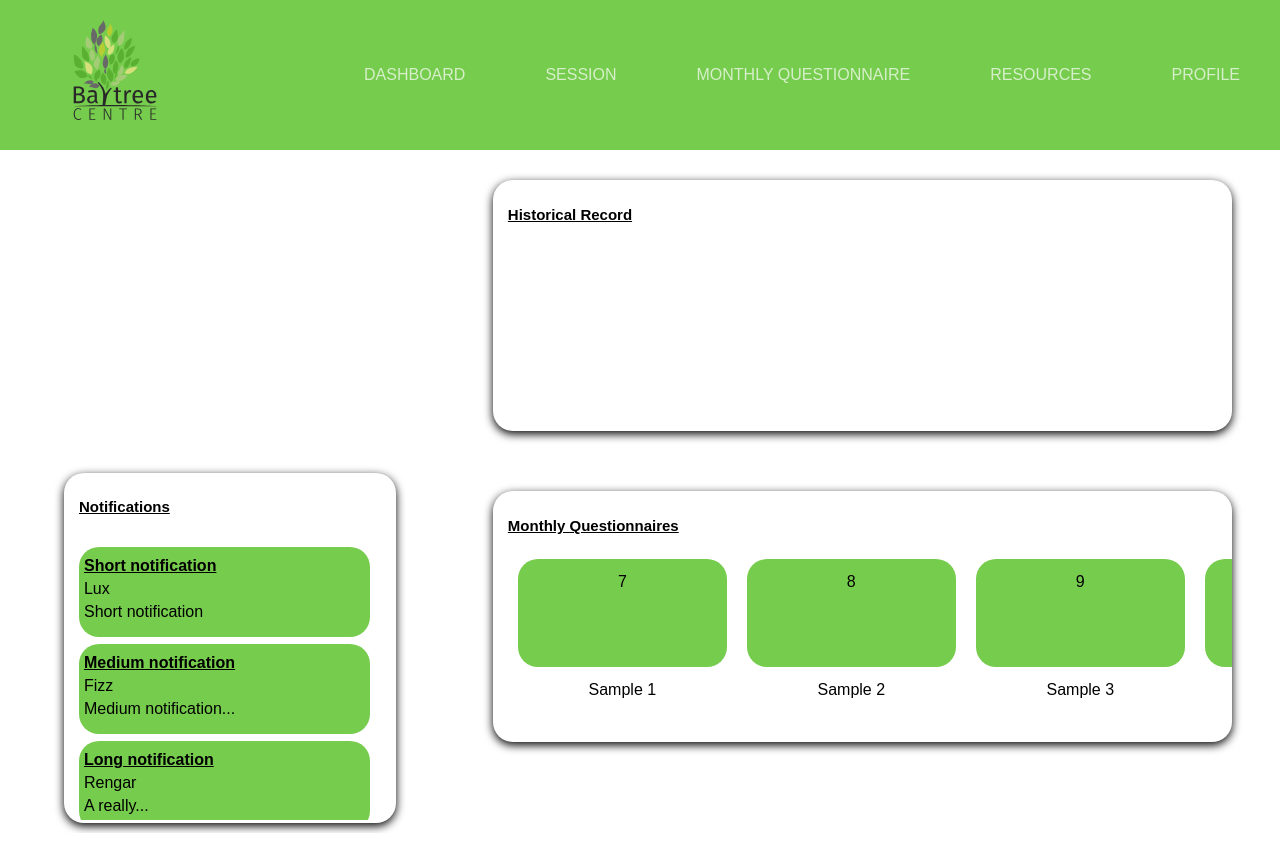
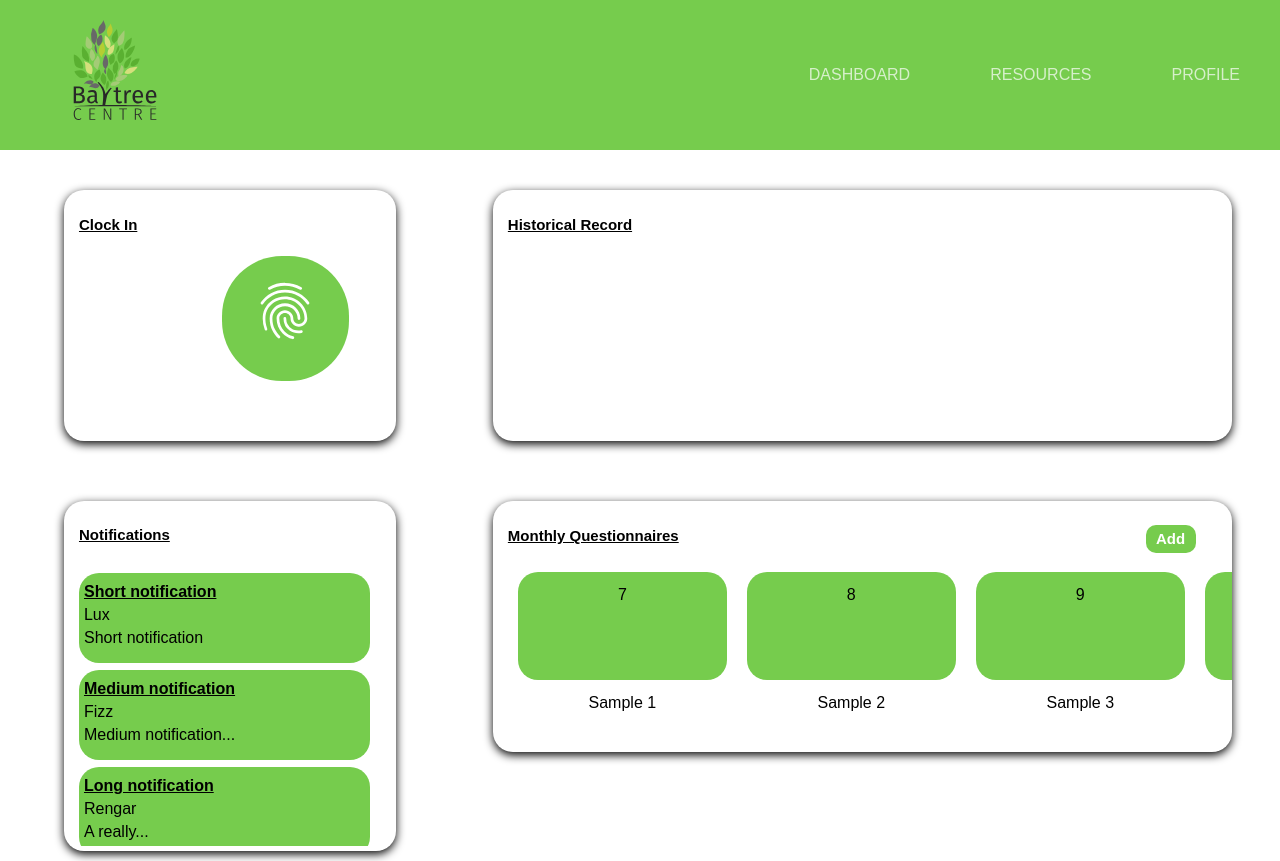
Before and after one commit to rcmcg/BayTree-CMPT373, a React (Create React App) app in the folder user-frontend/: page / in a window 1280 px wide. Before the commit the page ends 833 px from the top, so only its background shows below. Built offline with nearby package versions, Linux system fonts and the light colour scheme.

Commit message:
Added Clock-in component. Moved "Adding questionnaire" and "Adding session".

```diff
--- /dev/null
+++ b/user-frontend/src/components/ClockIn.tsx
@@ -0,0 +1,25 @@
+import React from 'react';
+import { Link } from 'react-router-dom';
+import "../css/ClockIn.css"
+import {IoFingerPrintOutline} from "react-icons/io5";
+import { IconContext } from 'react-icons';
+
+function ClockIn() {
+    return (
+        <div className={"clock-in"}>
+            <h5 className={"header-component"}>
+                Clock In
+            </h5>
+            <div className={"button-div"}>
+                <Link to={'/session'}>
+                    <IconContext.Provider
+                        value={{ color: '#fff', size:'60px'}}>
+                        <IoFingerPrintOutline/>
+                    </IconContext.Provider>
+                </Link>
+            </div>
+        </div>
+    )
+}
+
+export default ClockIn;
--- a/user-frontend/src/components/NavigationBar.tsx
+++ b/user-frontend/src/components/NavigationBar.tsx
@@ -35,16 +35,6 @@ const NavigationBar = () => {
                         </Link>
                     </li>
                     <li className={"nav-item"}>
-                        <Link to={'/session'} className="nav-link" onClick={closeMobileMenu}>
-                            Session
-                        </Link>
-                    </li>
-                    <li className={"nav-item"}>
-                        <Link to={'/monthlyquestionnaire'} className="nav-link" onClick={closeMobileMenu}>
-                            Monthly Questionnaire
-                        </Link>
-                    </li>
-                    <li className={"nav-item"}>
                         <Link to={'/resources'} className="nav-link" onClick={closeMobileMenu}>
                             Resources
                         </Link>
--- a/user-frontend/src/components/Questionnaire.tsx
+++ b/user-frontend/src/components/Questionnaire.tsx
@@ -1,6 +1,7 @@
 import React, { useState} from 'react';
 import "../css/Questionnaire.css"
 import {ListBody, ListMonth} from "./QuestionnairesList"
+import {Link} from "react-router-dom";
 
 // dummy objects
 export interface IState {
@@ -34,6 +35,11 @@ function Questionnaire() {
 
             <h5 className={"header-component"}>
                 Monthly Questionnaires
+                <Link to={'/monthlyquestionnaire'}>
+                    <div className={"post-bttn"}>
+                        Add
+                    </div>
+                </Link>
             </h5>
 
             <section className={"body-questionnaire"}>
--- a/user-frontend/src/css/App.css
+++ b/user-frontend/src/css/App.css
@@ -59,8 +59,8 @@ ul li a:focus {
     }
 }
 
-
 .header-component {
     text-decoration: underline;
     font-size: 15px;
+    height: 15px;
 }
--- /dev/null
+++ b/user-frontend/src/css/ClockIn.css
@@ -0,0 +1,32 @@
+
+.clock-in {
+    width: 80%;
+    height: 200px;
+    box-shadow: 0 3px 10px rgb(0 0 0 );
+    padding-top: 1px;
+    padding-left: 15px;
+    margin: 40px 7%;
+    border-radius: 20px;
+    float: left;
+}
+
+@media screen and (min-width: 705px){
+    .clock-in{
+        width: 100%;
+        margin: 40px 5% 10px 17%;
+        height: 250px;
+    }
+}
+
+.button-div{
+    background-color: #76CC4D;
+    border-radius: 60px;
+    height: 40%;
+    width: 40%;
+    float: right ;
+    bottom: -5%;
+    margin-right: 15%;
+    text-align: center;
+    padding-top: 25px;
+    padding-bottom: 0;
+}
--- a/user-frontend/src/css/HistoricalRecord.css
+++ b/user-frontend/src/css/HistoricalRecord.css
@@ -13,8 +13,6 @@
 @media screen and (min-width: 705px){
     .historicalRecord{
         width: 60%;
-        margin-left: 5%;
-        margin-right: 4%;
-        margin-bottom: 30px;
+        margin: 40px 4% 30px 5%;
     }
 }
--- a/user-frontend/src/css/Notifications.css
+++ b/user-frontend/src/css/Notifications.css
@@ -13,7 +13,7 @@
 @media screen and (min-width: 705px) {
     .notifications{
         width: 100%;
-        margin: 323px 5% 10px 17%;
+        margin: 50px 5% 10px 17%;
     }
 }
 
--- a/user-frontend/src/css/Questionnaire.css
+++ b/user-frontend/src/css/Questionnaire.css
@@ -18,6 +18,7 @@
 }
 
 .body-questionnaire {
+    margin-top: 30px;
     overflow: auto;
     white-space: nowrap;
 }
@@ -28,6 +29,7 @@
 }
 
 .body-questionnaire span{
+    position: relative;
     display: inline-block;
     width: 25%;
     height: 80px;
@@ -38,3 +40,19 @@
     margin-right: 10px;
     cursor: pointer;
 }
+
+.post-bttn{
+    background-color: #76CC4D;
+    border-radius: 10px;
+    height: 23px;
+    width: 50px;
+    float: right;
+    padding-top: 5px;
+    font-size: 15px;
+    text-align: center;
+    vertical-align: center;
+    position: relative;
+    top: -2px;
+    margin-right: 5%;
+    color:white;
+}
--- a/user-frontend/src/pages/dashboard.tsx
+++ b/user-frontend/src/pages/dashboard.tsx
@@ -3,24 +3,33 @@ import * as React from 'react';
 import Notifications from "../components/Notifications";
 import Questionnaire from "../components/Questionnaire";
 import HistoricalRecord from "../components/HistoricalRecord";
+import ClockIn from '../components/ClockIn';
 
 export const Dashboard = () => {
 
     return (
         <main>
+
             <section className={"wrapper"}>
+
+                <div className={"left-container"}>
+                    <ClockIn />
+                </div>
                 <div className={"right-container"}>
                     <HistoricalRecord />
                 </div>
+
             </section>
 
             <section className={"wrapper"}>
+
                 <div className={"left-container"}>
                     <Notifications />
                 </div>
                 <div className={"right-container"}>
                     <Questionnaire />
                 </div>
+
             </section>
 
         </main>
```
